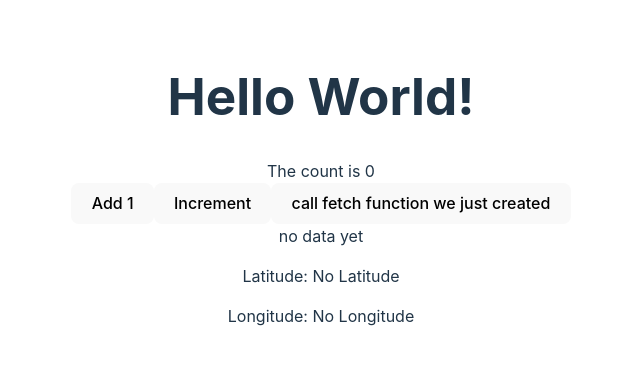
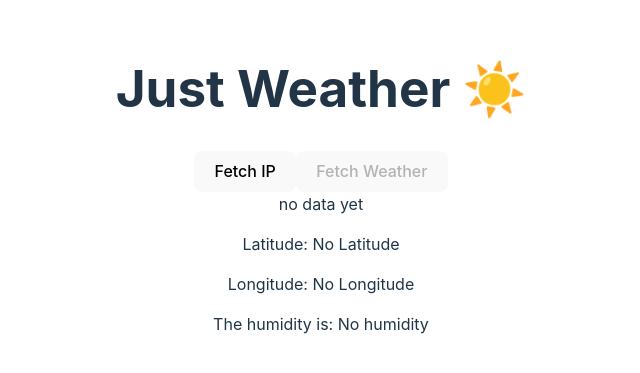
Before and after one commit to JustinSaenz/just-weather, a React (Vite) app: page / in a window 1280 px wide. Shown: the part 211-584 px from the top of the page, without its empty margins (319-959 px from the left). Built offline with nearby package versions, Linux system fonts and the light colour scheme; no server answers.

Commit message:
Fetched weather data using ip location

```diff
--- a/src/App.jsx
+++ b/src/App.jsx
@@ -1,13 +1,16 @@
 import { useState } from 'react'
 import './App.css'
+
+const API_KEY = import.meta.env.VITE_WEATHER_API_KEY
 
 function App() {
   const [count, setCount] = useState(0);
 
   const [ipData, setIpData] = useState();
 
+  const [weatherData, setWeatherData] = useState();
+
   const ipapi = 'https://ipapi.co/json/'
-
   const weatherapi = 'https://api.openweathermap.org/data/2.5/weather'
 
   const fetchapi = async () => {
@@ -23,27 +26,33 @@ function App() {
 
   }
 
-  const increment = () => {
-    console.log('Increment the value of count')
-    setCount((prev) => prev + 1)
-  }
+  async function featchWeatherData() {
+    // https://api.openweathermap.org/data/2.5/weather?lat={lat}&lon={lon}&appid={API%20key}
 
-  const decrement = () => {
-    console.log("Decrement this value")
-    setCount((prev) => prev - 1)
+    console.log('Fetching Weather Data')
+
+    let url = `${weatherapi}?lat=${ipData.latitude}&lon=${ipData.longitude}&appid=${API_KEY}`
+    console.log(url)
+
+    const res = await fetch(url)
+    console.log()
+
+    const data = await res.json()
+    console.log(data)
+
+
+    setWeatherData(data)
   }
 
   return (
     <div>
 
-      <h1>Hello World!</h1>
+      <h1>Just Weather ☀️</h1>
 
       <div>
-        The count is {count}
         <div>
-          <button onClick={() => setCount(prev => prev + 1)} >Add 1</button>
-          <button onClick={increment}>Increment</button>
-          <button onClick={fetchapi}>call fetch function we just created</button>
+          <button onClick={fetchapi}>Fetch IP</button>
+          <button disabled={ipData === undefined? true : false } onClick={featchWeatherData}>Fetch Weather</button>
         </div>
         <div>
           {
@@ -52,6 +61,11 @@ function App() {
           <p>Latitude: {ipData?.latitude ?? "No Latitude"}</p>
           <p>Longitude: {ipData?.longitude ?? "No Longitude"}</p>
         </div>
+        <div>
+          <p>
+            The humidity is: {weatherData?.main.humidity ?? "No humidity"}
+          </p>
+        </div>
       </div>
     </div>
   )
```
Also changed, not shown: 1 other file (tests, documents, lock files or other folders).
